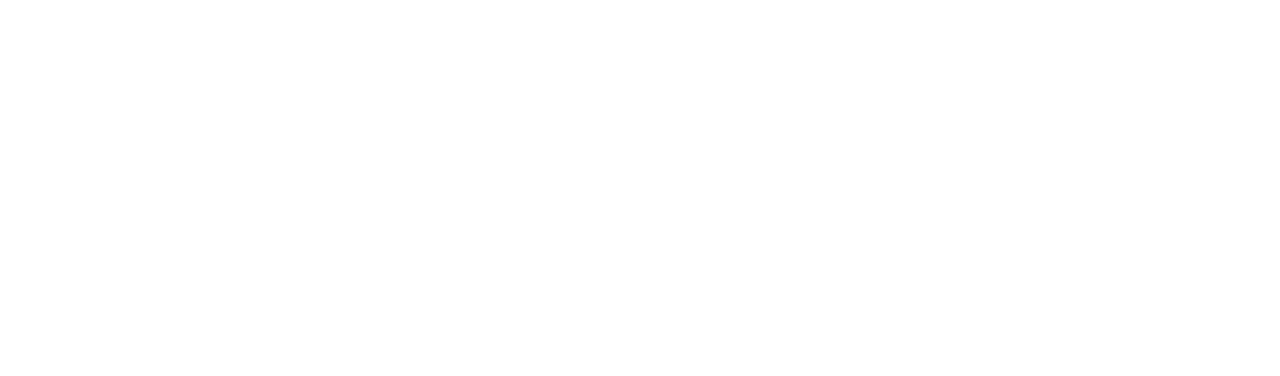
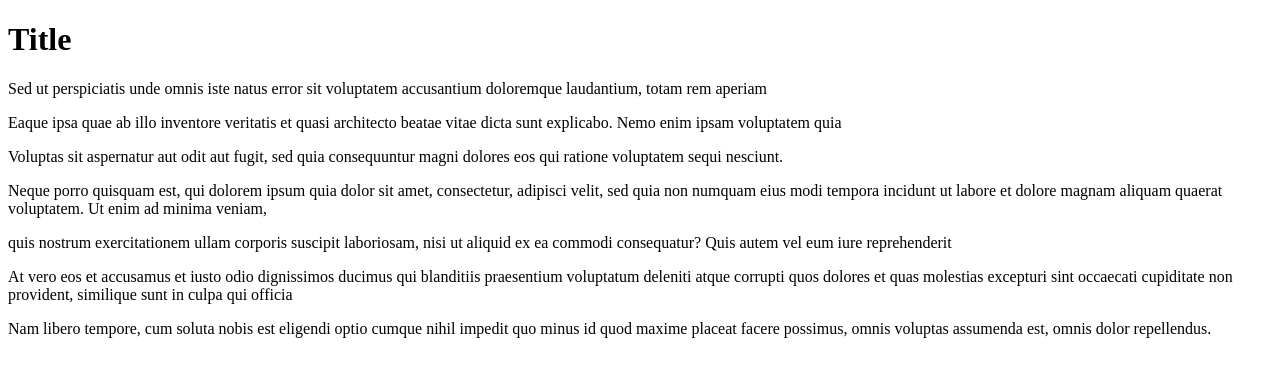
Before and after one commit to sabrewolfie/CSS-pseudo-selector, a plain HTML site: page index.html in a window 1280 px wide. Drawn offline with Linux system fonts and the light colour scheme.

Commit message:
Update index.html

```diff
--- a/index.html
+++ b/index.html
@@ -7,6 +7,13 @@
     <link rel="stylesheet" href="./style.css">
 </head>
 <body>
-
+    <h1>Title</h1>
+    <div><p>Sed ut perspiciatis unde omnis iste natus error sit voluptatem accusantium doloremque laudantium, totam rem aperiam</p></div>
+    <div><p>Eaque ipsa quae ab illo inventore veritatis et quasi architecto beatae vitae dicta sunt explicabo. Nemo enim ipsam voluptatem quia</p></div>
+    <div><p>Voluptas sit aspernatur aut odit aut fugit, sed quia consequuntur magni dolores eos qui ratione voluptatem sequi nesciunt.</p></div>
+    <div><p>Neque porro quisquam est, qui dolorem ipsum quia dolor sit amet, consectetur, adipisci velit, sed quia non numquam eius modi tempora incidunt ut labore et dolore magnam aliquam quaerat voluptatem. Ut enim ad minima veniam,</p></div>
+    <div><p>quis nostrum exercitationem ullam corporis suscipit laboriosam, nisi ut aliquid ex ea commodi consequatur? Quis autem vel eum iure reprehenderit</p></div>
+    <div><p>At vero eos et accusamus et iusto odio dignissimos ducimus qui blanditiis praesentium voluptatum deleniti atque corrupti quos dolores et quas molestias excepturi sint occaecati cupiditate non provident, similique sunt in culpa qui officia</p></div>
+<div><p>Nam libero tempore, cum soluta nobis est eligendi optio cumque nihil impedit quo minus id quod maxime placeat facere possimus, omnis voluptas assumenda est, omnis dolor repellendus.</p></div>
 </body>
 </html>
```
